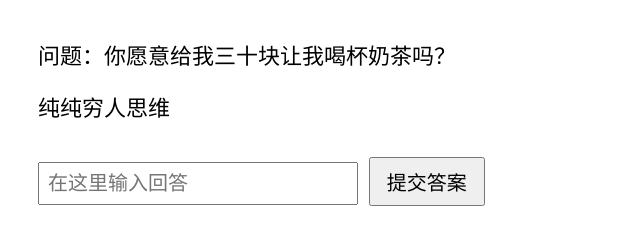
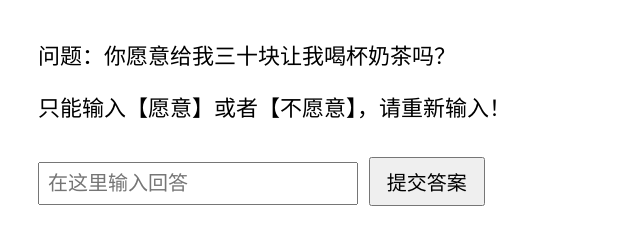
Before and after one commit to KiQiLiu/milk-tea, a plain HTML site: page index.html in a window 1280 px wide. Both pictures are taken after a click on the button "提交答案". Shown: the whole page, without its empty margins (0-640 px from the left). Drawn offline with Linux system fonts and the light colour scheme.

Commit message:
Update index.html

```diff
--- a/index.html
+++ b/index.html
@@ -24,7 +24,7 @@
 </head>
 <body>
     <div>问题：你愿意给我三十块让我喝杯奶茶吗？</div>
-    <div id="result">在这里输入回答，点提交！</div>
+    <div id="result">在这里输入回答，点提交！（请填写：愿意 或者 不愿意）</div>
 
     <br>
     <input type="text" id="answerInput" placeholder="在这里输入回答">
@@ -33,10 +33,13 @@
 <script>
 function runGame(){
     const userInput = document.getElementById("answerInput").value;
-    if (userInput == "愿意"){
-        document.getElementById("result").innerText = "太好了！谢谢妈咪"
+    if (userInput === "愿意"){
+        document.getElementById("result").innerText = "谢谢妈咪！";
+    }else if(userInput === "不愿意"){
+        document.getElementById("result").innerText = "要不要再考虑一下？";
     }else{
-        document.getElementById("result").innerText = "纯纯穷人思维"
+        // 输入既不是愿意、也不是不愿意，要求重新输入
+        document.getElementById("result").innerText = "只能输入【愿意】或者【不愿意】，请重新输入！";
     }
 }
 </script>
```
